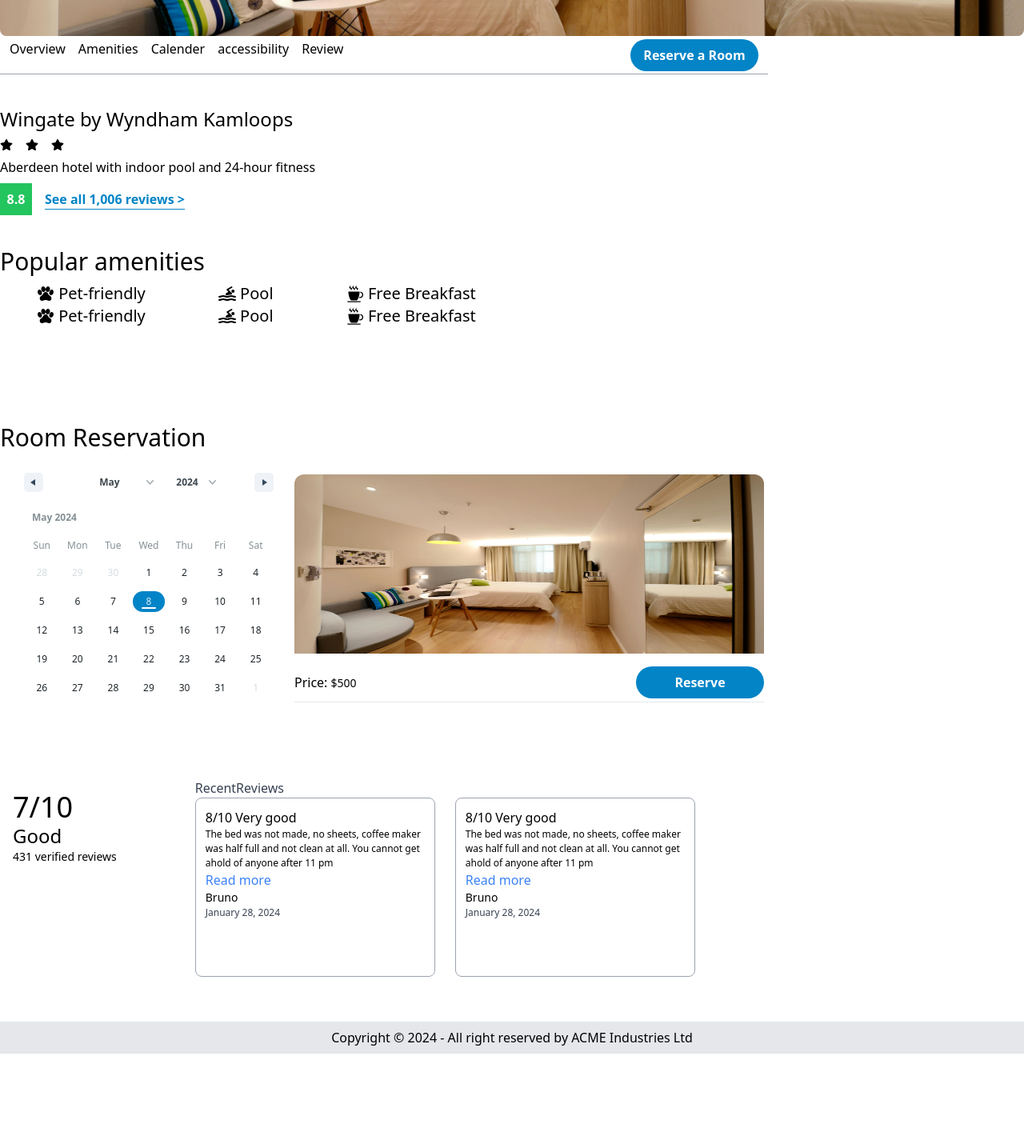
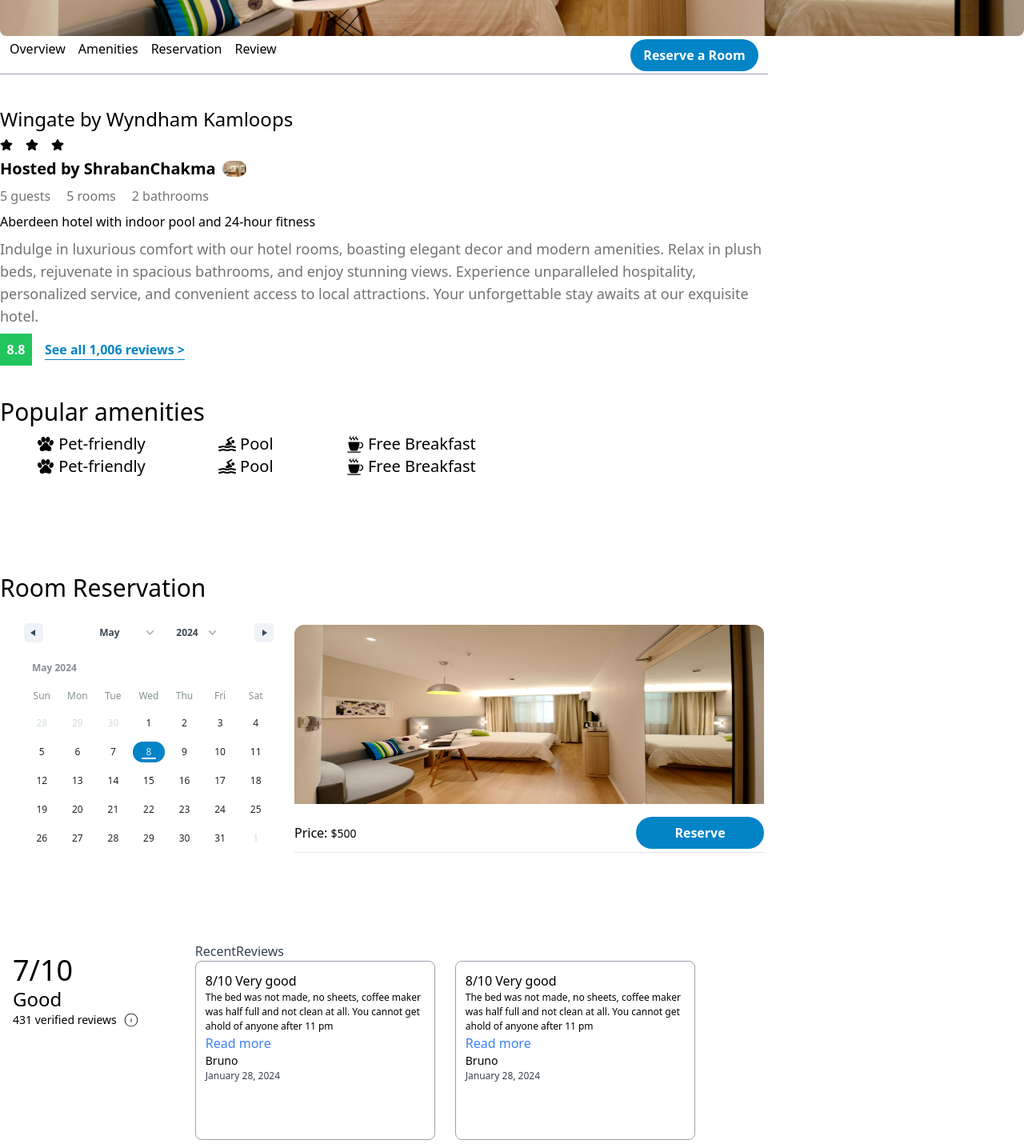
Before and after one commit to shrabanchakma/OneGoodStay, a React (Vite) app in the folder Client/Client/: page /room-details in a window 1280 px wide. Shown: the part 500-1935 px from the top of the page at 80% size. Before the commit the page ends 1817 px from the top, so only its background shows below. Built offline with nearby package versions, Linux system fonts and the light colour scheme.

Commit message:
added error page

```diff
--- /dev/null
+++ b/Client/Client/src/Pages/ErrorPage.jsx
@@ -0,0 +1,32 @@
+import { Link } from "react-router-dom";
+import Container from "../components/Shared/Container";
+import Navbar from "../components/Shared/Navbar";
+import { MdError } from "react-icons/md";
+import Footer from "../components/Shared/Footer";
+const ErrorPage = () => {
+  return (
+    <Container>
+      <Navbar />
+      <div className="h-[calc(100vh-185px)] ">
+        <div className="min-h-20 bg-[#f3dcb3] border-l-4 border-[#915d0c] p-5">
+          <div>
+            <div className="flex items-center gap-2">
+              <MdError className="text-[#915d0c] text-xl" />
+              <h1 className="font-medium text-[#915d0c]">Page not found</h1>
+            </div>
+            <p className="font-normal text-[#915d0c] w-2/5">
+              We apologise, but we cannot find the page you’re looking for.
+              Please start your search from{" "}
+              <span className="border-b-[1px] border-[#915d0c]">
+                <Link to="/">OneGoodStay</Link>’s homepage.
+              </span>
+            </p>
+          </div>
+        </div>
+      </div>
+      <Footer />
+    </Container>
+  );
+};
+
+export default ErrorPage;
--- a/Client/Client/src/Router/router.jsx
+++ b/Client/Client/src/Router/router.jsx
@@ -2,10 +2,12 @@
 import MainLayout from "../Layout/MainLayout";
 import Home from "../Pages/Home/Home";
 import RoomDetails from "../components/Rooms/RoomDetails";
+import ErrorPage from "../Pages/ErrorPage";
 const router = createBrowserRouter([
   {
     path: "/",
     element: <MainLayout />,
+    errorElement: <ErrorPage />,
     children: [
       {
         path: "/",
--- a/Client/Client/src/components/Rooms/RoomDetails.jsx
+++ b/Client/Client/src/components/Rooms/RoomDetails.jsx
@@ -5,13 +5,7 @@
 import TopAmenities from "./TopAmenities/TopAmenities";
 import RoomReservation from "./RoomReservation/RoomReservation";
 import RoomReview from "./RoomReview/RoomReview";
-const sections = [
-  "Overview",
-  "Amenities",
-  "Calender",
-  "accessibility",
-  "Review",
-];
+const sections = ["Overview", "Amenities", "Reservation", "Review"];
 const RoomDetails = () => {
   return (
     <Container>
--- a/Client/Client/src/components/Rooms/RoomOverview/RoomOverview.jsx
+++ b/Client/Client/src/components/Rooms/RoomOverview/RoomOverview.jsx
@@ -1,16 +1,53 @@
 import { FaStar } from "react-icons/fa";
+import demoImg from "../../../assets/hotel-image-demo.jpg";
+import ContainerTwo from "../../Shared/ContainerTwo";
 const RoomOverview = () => {
   return (
-    <div className="space-y-2 mt-10">
+    <ContainerTwo>
+      <div id="Overview" className="space-y-2 mt-10">
         {/* todo: make it dynamic */}
         <h1 className="text-2xl font-medium">Wingate by Wyndham Kamloops</h1>
+
         <div className="flex gap-4 mb-2">
           <FaStar />
           <FaStar />
           <FaStar />
         </div>
+        <div
+          className="
+              text-xl
+              font-semibold
+              flex
+              flex-row
+              items-center
+              gap-2
+            "
+        >
+          <div>Hosted by ShrabanChakma</div>
+
+          <img
+            className="rounded-full"
+            height="30"
+            width="30"
+            alt="Avatar"
+            src={demoImg}
+          />
+        </div>
+        <div className="flex items-center gap-5 font-light text-neutral-500">
+          <div>5 guests</div>
+          <div>5 rooms</div>
+          <div>2 bathrooms</div>
+        </div>
         {/* special amenity */}
         <p>Aberdeen hotel with indoor pool and 24-hour fitness</p>
+        {/* room description */}
+        <p className="text-lg font-light text-neutral-500">
+          Indulge in luxurious comfort with our hotel rooms, boasting elegant
+          decor and modern amenities. Relax in plush beds, rejuvenate in
+          spacious bathrooms, and enjoy stunning views. Experience unparalleled
+          hospitality, personalized service, and convenient access to local
+          attractions. Your unforgettable stay awaits at our exquisite hotel.
+        </p>
         {/* todo: dynamically generate rating */}
         <div className="flex items-center gap-4">
           <div className="text-white h-10 w-10 font-bold flex items-center justify-center bg-green-500">
@@ -21,6 +58,7 @@
           </p>
         </div>
       </div>
+    </ContainerTwo>
   );
 };
 
--- a/Client/Client/src/components/Rooms/RoomReservation/RoomReservation.jsx
+++ b/Client/Client/src/components/Rooms/RoomReservation/RoomReservation.jsx
@@ -5,7 +5,7 @@
 const RoomReservation = () => {
   return (
     <ContainerTwo>
-      <div className="my-20">
+      <div id="Reservation" className="my-20">
         <Heading label="Room Reservation" />
         <div className="flex items-center  gap-4  h-[40vh]  p-5  border-[#e41b43] rounded-xl">
           <ReservationCalender />
--- a/Client/Client/src/components/Rooms/RoomReview/RoomReview.jsx
+++ b/Client/Client/src/components/Rooms/RoomReview/RoomReview.jsx
@@ -2,7 +2,12 @@
 import RoomReviewBox from "./RoomReviewBox";
 import ContainerTwo from "../../Shared/ContainerTwo";
 import { useState } from "react";
-import { CiCircleChevRight, CiCircleChevLeft } from "react-icons/ci";
+import {
+  CiCircleChevRight,
+  CiCircleChevLeft,
+  CiCircleInfo,
+} from "react-icons/ci";
+import { FaArrowRight } from "react-icons/fa";
 const RoomReview = () => {
   const [swiperInstance, setSwiperInstance] = useState(null);
   const [isVisible, setIsVisible] = useState(false);
@@ -14,12 +19,15 @@
   };
   return (
     <ContainerTwo>
-      <div className="flex items-center h-56 my-20 ">
+      <div id="Review" className="flex items-center h-56 mt-24 mb-28">
         {/* average review / review stat / total review */}
         <div className="h-full w-1/4 flex flex-col justify-start p-4 ">
           <h1 className="text-4xl font-medium">7/10</h1>
           <h2 className="text-2xl font-medium">Good</h2>
-          <p className="text-sm">431 verified reviews </p>
+          <p className="text-sm flex items-center gap-2 ">
+            431 verified reviews
+            <CiCircleInfo className="text-xl font-bold hover:cursor-pointer" />
+          </p>
         </div>
 
         <div className="w-2/3 h-full  ">
@@ -33,7 +41,7 @@
             <button
               className={` ${
                 isVisible ? "opacity-100" : "opacity-0    "
-              } absolute left-0 top-1/2 -translate-y-1/2 z-10 bg-white rounded-full transition-opacity ease-in duration-150`}
+              } absolute left-0 top-1/2 -translate-y-1/2 z-10 bg-white rounded-full transition-opacity ease-in duration-150 hover:bg-sky-100`}
               onClick={() => swiperInstance.slidePrev()}
             >
               <CiCircleChevLeft className="text-sky-700 text-4xl" />
@@ -42,7 +50,7 @@
             <button
               className={` ${
                 isVisible ? "opacity-100" : "opacity-0    "
-              } absolute right-0 -translate-y-1/2 top-1/2 z-10 bg-white rounded-full transition-opacity ease-in duration-150`}
+              } absolute right-0 -translate-y-1/2 top-1/2 z-10 bg-white rounded-full transition-opacity ease-in duration-150 hover:bg-sky-100`}
               onClick={() => swiperInstance.slideNext()}
             >
               <CiCircleChevRight className="text-sky-700 text-4xl" />
@@ -76,6 +84,12 @@
               </SwiperSlide>
             </Swiper>
           </div>
+          <div className="mt-3">
+            <button className="text-sky-500 hover:text-sky-600 hover:bg-sky-100 font-bold w-26 border border-gray-700 p-2 rounded-xl flex items-center">
+              See All Reviews
+              <FaArrowRight />
+            </button>
+          </div>
         </div>
       </div>
     </ContainerTwo>
--- a/Client/Client/src/components/Rooms/RoomSection.jsx
+++ b/Client/Client/src/components/Rooms/RoomSection.jsx
@@ -1,9 +1,15 @@
 import PropTypes from "prop-types";
+import { HashLink } from "react-router-hash-link";
 const RoomSection = ({ label }) => {
   return (
-    <h1 className="font-medium pb-3 active:text-sky-500 hover:text-sky-600 hover:cursor-pointer border-b-[3px] border-transparent transition-color ease-out duration-150 hover:border-sky-500 ">
+    <HashLink
+      smooth
+      to={`/room-details/#${label}`}
+      activeClassName="text-sky-600 border:text-sky-600"
+      className="font-medium pb-3 hover:text-sky-600 hover:cursor-pointer border-b-[3px] border-transparent transition-color ease-out duration-150 hover:border-sky-500 "
+    >
       {label}
-    </h1>
+    </HashLink>
   );
 };
 export default RoomSection;
--- a/Client/Client/src/components/Rooms/TopAmenities/TopAmenities.jsx
+++ b/Client/Client/src/components/Rooms/TopAmenities/TopAmenities.jsx
@@ -2,7 +2,7 @@
 import { topAmenitiesData as amenities } from "./TopAmenitiesData";
 const TopAmenities = () => {
   return (
-    <div className="py-10">
+    <div id="Amenities" className="py-10">
       <Heading label="Popular amenities" />
       <div className="flex items-center justify-around w-1/2 ">
         {amenities.map((amenity, idx) => (
--- a/Client/Client/src/components/Shared/Logo.jsx
+++ b/Client/Client/src/components/Shared/Logo.jsx
@@ -1,9 +1,11 @@
+import { Link } from "react-router-dom";
+
 const Logo = () => {
   return (
-    <div className="flex items-center gap-1">
+    <Link to="/" className="flex items-center gap-1">
       <img src="/OneGoodStay-logo.png" alt="logo" className="h-12 w-12" />
       <h1 className="text-xl font-medium">OneGoodStay</h1>
-    </div>
+    </Link>
   );
 };
 
```
Lines whose indentation alone changed are shown as unchanged.
